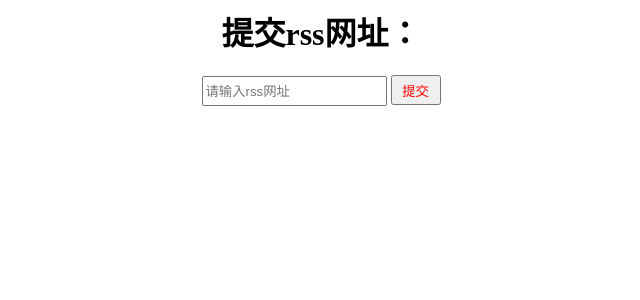
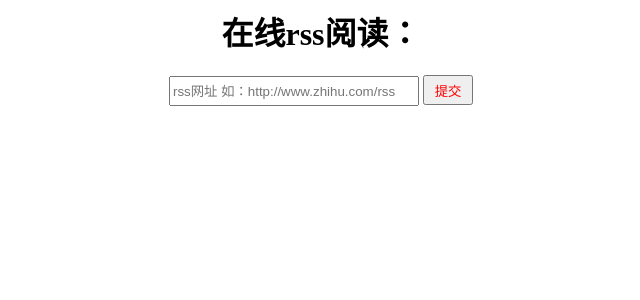
Before and after one commit to henryluki/rssparse, a Flask app: page / in a window 1280 px wide. Shown: the top 300 px of the page, without its empty margins (319-959 px from the left). Run offline with Flask 2, Linux system fonts and the light colour scheme.

Commit message:
新界面

```diff
--- a/templates/detail.html
+++ b/templates/detail.html
@@ -1,9 +1,11 @@
+<DOCTYLE HTML>
 <html>
 　　<head>
 　　<meta name="content-type" content="text/html; charset=utf-8" />
     <meta name="viewport" content="width=device-width, initial-scale=1">
     <meta name="author" content="nick (http://nicksite.me)">
-　　　　<title></title>
+      <link rel="shortcut icon" type="image/ico" href="/favicon.ico"/>
+　　<title>{{article}}</title>
 <style type="text/css">
 body{
 	/*background: #e5e4db;*/
@@ -28,7 +30,7 @@ a{
    font-size: 18px;
 }
 img{
-   width:100%;
+   max-width:100%;
 }
 button{
    float:right;
--- a/templates/index.html
+++ b/templates/index.html
@@ -1,7 +1,12 @@
 <DOCTYLE HTML>
+<html>
 <head>
     <meta content="text/html; charset=utf-8 "/>
-	<title>rss结构测试</title>
+    <meta name="content-type" content="text/html; charset=utf-8" />
+    <meta name="viewport" content="width=device-width, initial-scale=1">
+    <meta name="author" content="nick (http://nicksite.me)">
+      <link rel="shortcut icon" type="image/ico" href="/favicon.ico"/>
+	<title>rss在线阅读</title>
 	<style type="text/css">
 	.content{
 		text-align: center;
@@ -13,6 +18,7 @@
 	}
 	.text{
 		height: 30px;
+		width: 250px;
 	}
 	.title{
 		color: #38964C;
@@ -21,15 +27,18 @@
 
 </head>
     <body>
-        <div class="content">
-        <h1>提交rss网址：</h1>
-        <input type="text" class="text"name="text" id="text" placeholder="请输入rss网址" required>
+  <div class="content">
+        <h1>在线rss阅读：</h1>
+        <input type="text" class="text"name="text" id="text" placeholder="rss网址 如：http://www.zhihu.com/rss" required>
         <button id="btn" class="btn" onclick="submit()">提交</button>
         </div>
     </body>
 <script type="text/javascript">
    function submit () {
-	  var text=document.getElementById('text');
+	     var text=document.getElementById('text');
+	     if(text.value==""){
+	     	text.value="http://www.zhihu.com/rss";
+	     }
 	 		var url="?url="+text.value;
 	 		window.location.href=url;
 	 	};
```
Also changed, not shown: feedparse.py (+16 -14 lines), 1 other file.
